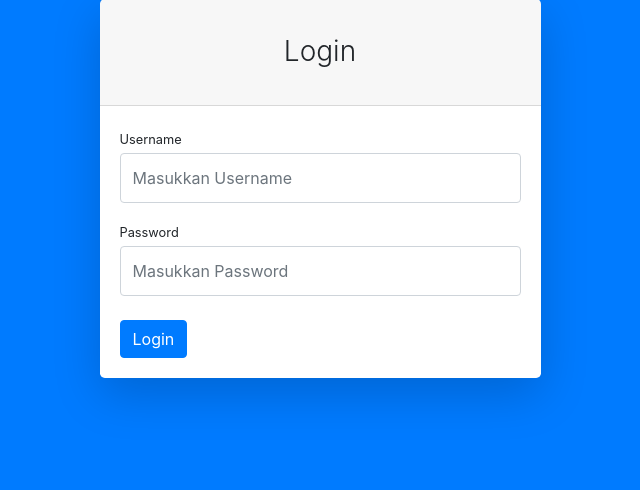
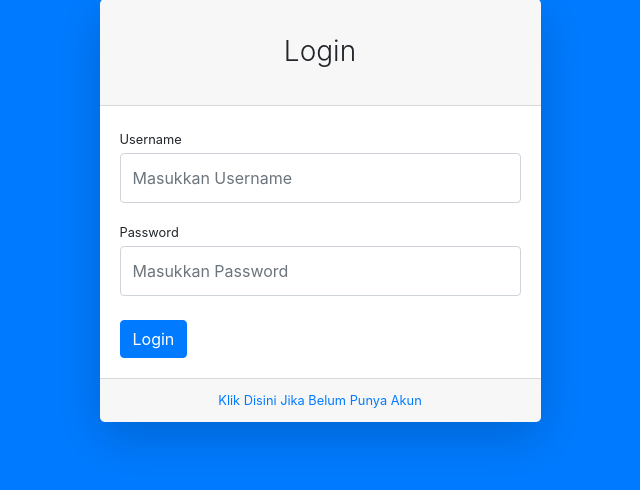
Before and after one commit to HakimAchmad/stockbarang, a PHP site: page /login.php in a window 1280 px wide. Shown: the part 49-539 px from the top of the page, without its empty margins (320-960 px from the left). Run offline with PHP 8.4, Linux system fonts and the light colour scheme.

Commit message:
Update Function pada fitur Registrasi

```diff
--- a/stockbarang/login.php
+++ b/stockbarang/login.php
@@ -61,7 +61,9 @@ if(isset($_POST['login'])){
                                             </div>
                                         </form>
                                     </div>
-
+                                     <div class="card-footer text-center">
+                                        <div class="small"><a href="register.php">Klik Disini Jika Belum Punya Akun</a></div>
+                                    </div>
                                 </div>
                             </div>
                         </div>
```
